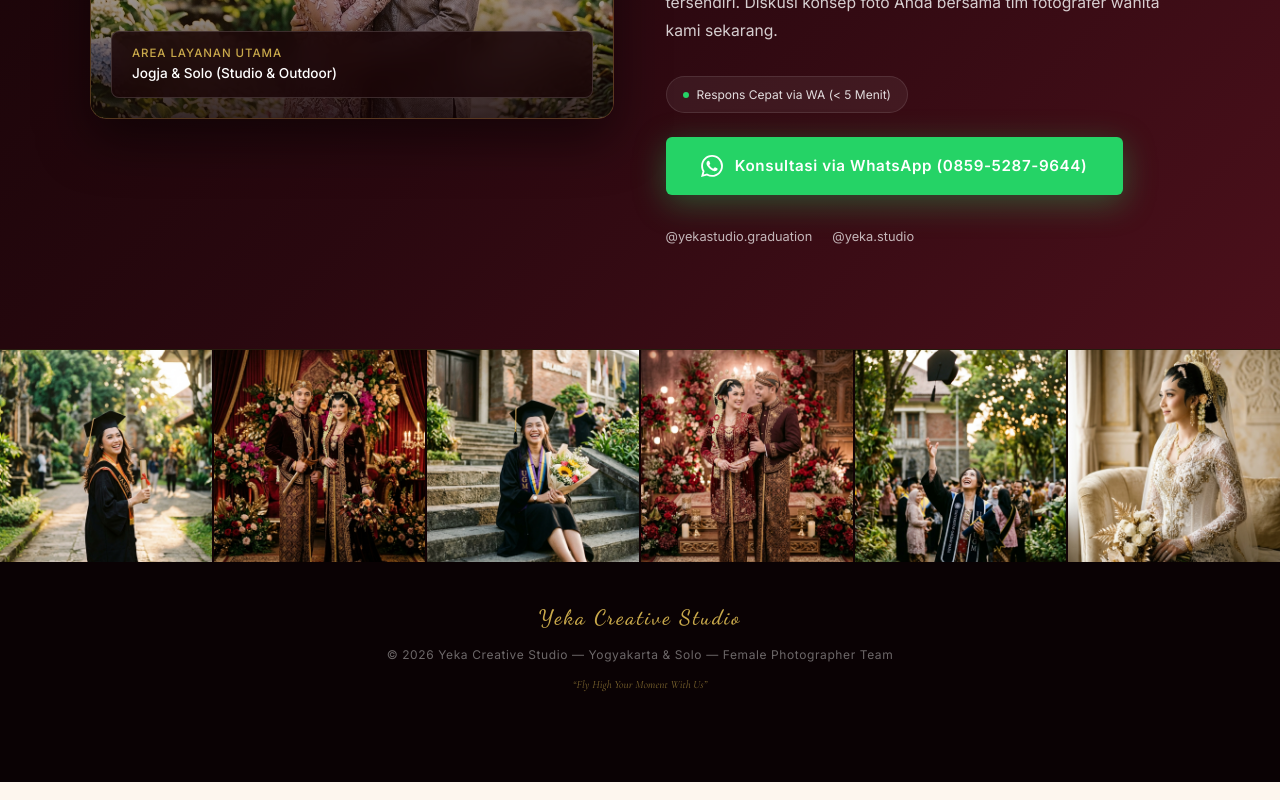
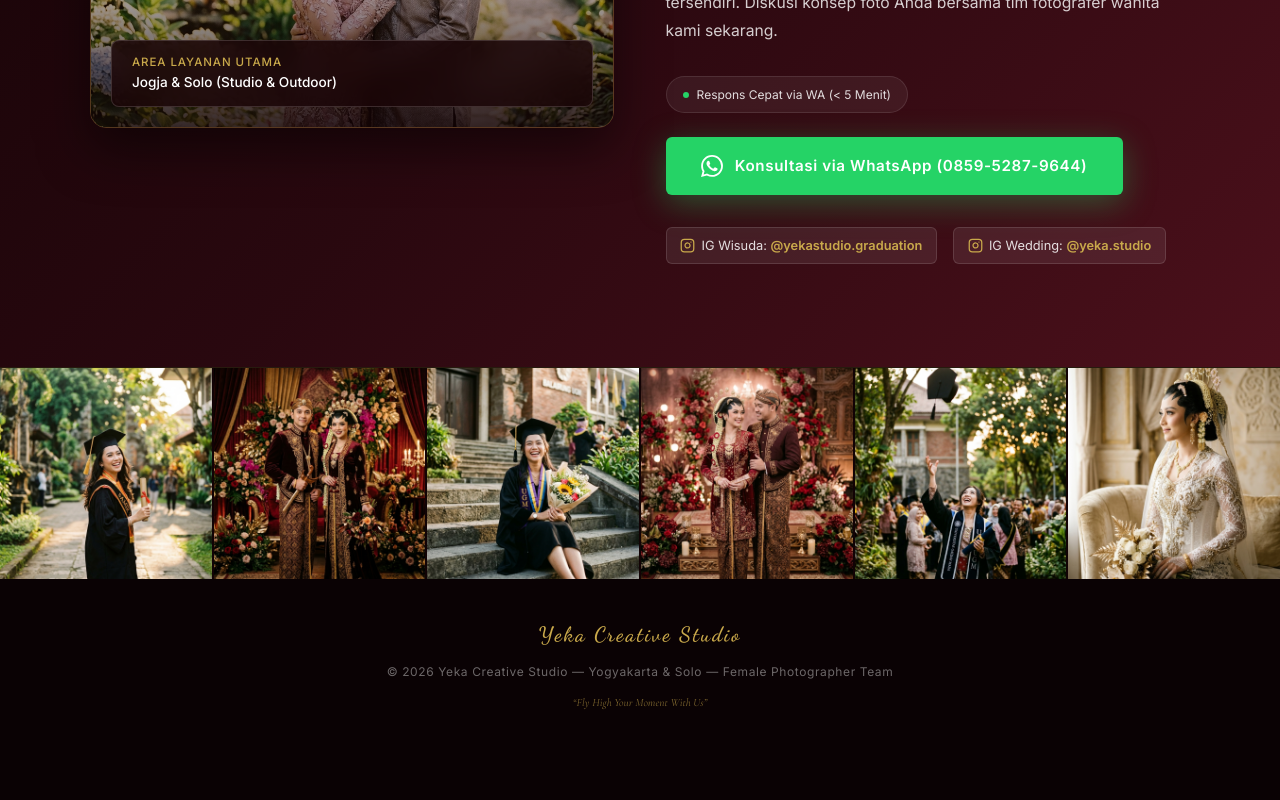
Before and after one commit to andrew-sora/yeka-studio, a Next.js app: page / in a window 1280 px wide. Shown: the part 8005-8805 px from the top of the page. Built offline with nearby package versions, Linux system fonts and the light colour scheme.

Commit message:
style: add instagram icons and category labels to social links in ContactSection

```diff
--- a/src/components/ContactSection.tsx
+++ b/src/components/ContactSection.tsx
@@ -237,7 +237,7 @@ export default function ContactSection() {
               </a>
             </div>
 
-            {/* Social Channels */}
+            {/* Social Instagram Channels */}
             <div
               className="reveal-contact"
               style={{
@@ -245,7 +245,7 @@ export default function ContactSection() {
                 transform: 'translateY(24px)',
                 transition: 'all 0.7s ease',
                 display: 'flex',
-                gap: '1.25rem',
+                gap: '1rem',
                 flexWrap: 'wrap',
               }}
             >
@@ -255,33 +255,54 @@ export default function ContactSection() {
                 target="_blank"
                 rel="noopener noreferrer"
                 style={{
-                  color: 'rgba(255,255,255,0.7)',
+                  color: 'rgba(255,255,255,0.85)',
                   fontSize: '0.8rem',
                   textDecoration: 'none',
                   fontFamily: 'Inter, sans-serif',
                   display: 'flex',
                   alignItems: 'center',
-                  gap: '0.35rem',
+                  gap: '0.4rem',
+                  background: 'rgba(255,255,255,0.08)',
+                  padding: '0.45rem 0.85rem',
+                  borderRadius: '6px',
+                  border: '1px solid rgba(255,255,255,0.12)',
+                  transition: 'all 0.2s ease',
                 }}
               >
-                @yekastudio.graduation
+                <svg width="15" height="15" viewBox="0 0 24 24" fill="none" stroke="#C9A94B" strokeWidth="2" strokeLinecap="round" strokeLinejoin="round">
+                  <rect x="2" y="2" width="20" height="20" rx="5" ry="5"/>
+                  <path d="M16 11.37A4 4 0 1 1 12.63 8 4 4 0 0 1 16 11.37z"/>
+                  <line x1="17.5" y1="6.5" x2="17.51" y2="6.5"/>
+                </svg>
+                <span>IG Wisuda: <strong style={{ color: '#C9A94B' }}>@yekastudio.graduation</strong></span>
               </a>
+
               <a
                 href="https://www.instagram.com/yeka.studio"
                 id="link-ig-wedding"
                 target="_blank"
                 rel="noopener noreferrer"
                 style={{
-                  color: 'rgba(255,255,255,0.7)',
+                  color: 'rgba(255,255,255,0.85)',
                   fontSize: '0.8rem',
                   textDecoration: 'none',
                   fontFamily: 'Inter, sans-serif',
                   display: 'flex',
                   alignItems: 'center',
-                  gap: '0.35rem',
+                  gap: '0.4rem',
+                  background: 'rgba(255,255,255,0.08)',
+                  padding: '0.45rem 0.85rem',
+                  borderRadius: '6px',
+                  border: '1px solid rgba(255,255,255,0.12)',
+                  transition: 'all 0.2s ease',
                 }}
               >
-                @yeka.studio
+                <svg width="15" height="15" viewBox="0 0 24 24" fill="none" stroke="#C9A94B" strokeWidth="2" strokeLinecap="round" strokeLinejoin="round">
+                  <rect x="2" y="2" width="20" height="20" rx="5" ry="5"/>
+                  <path d="M16 11.37A4 4 0 1 1 12.63 8 4 4 0 0 1 16 11.37z"/>
+                  <line x1="17.5" y1="6.5" x2="17.51" y2="6.5"/>
+                </svg>
+                <span>IG Wedding: <strong style={{ color: '#C9A94B' }}>@yeka.studio</strong></span>
               </a>
             </div>
 
```
